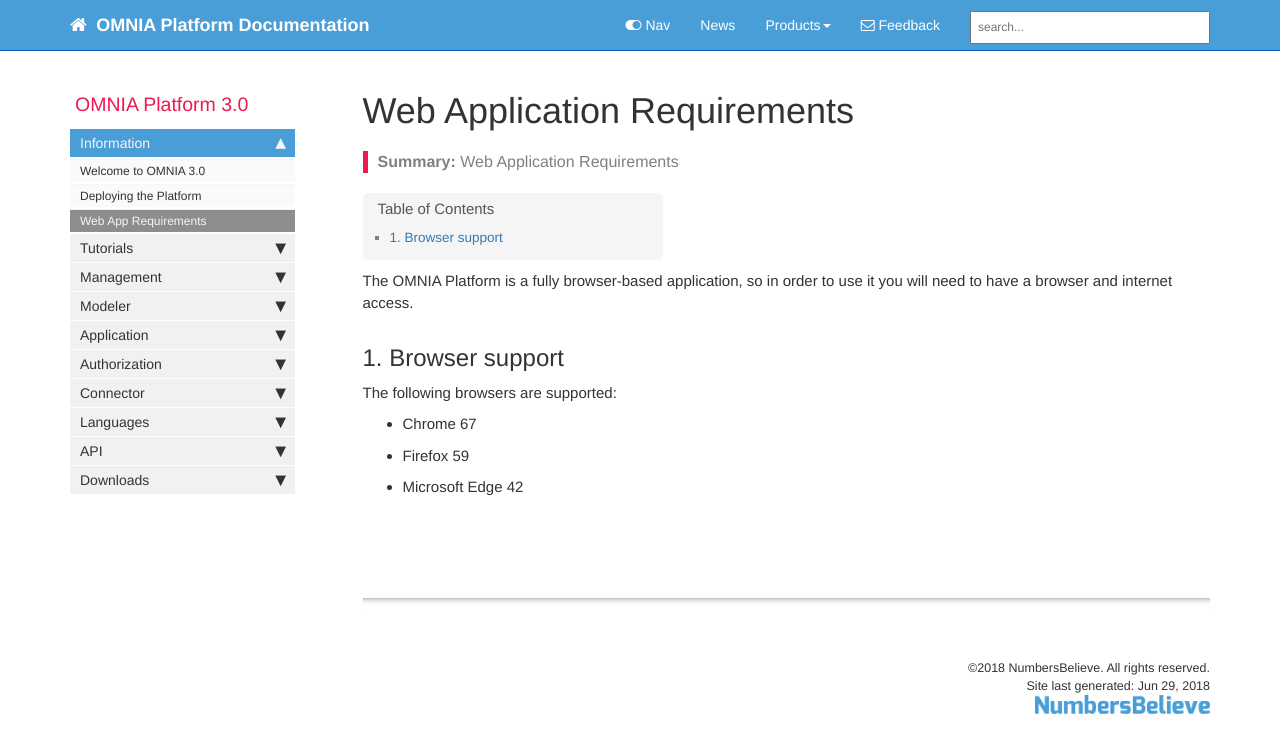
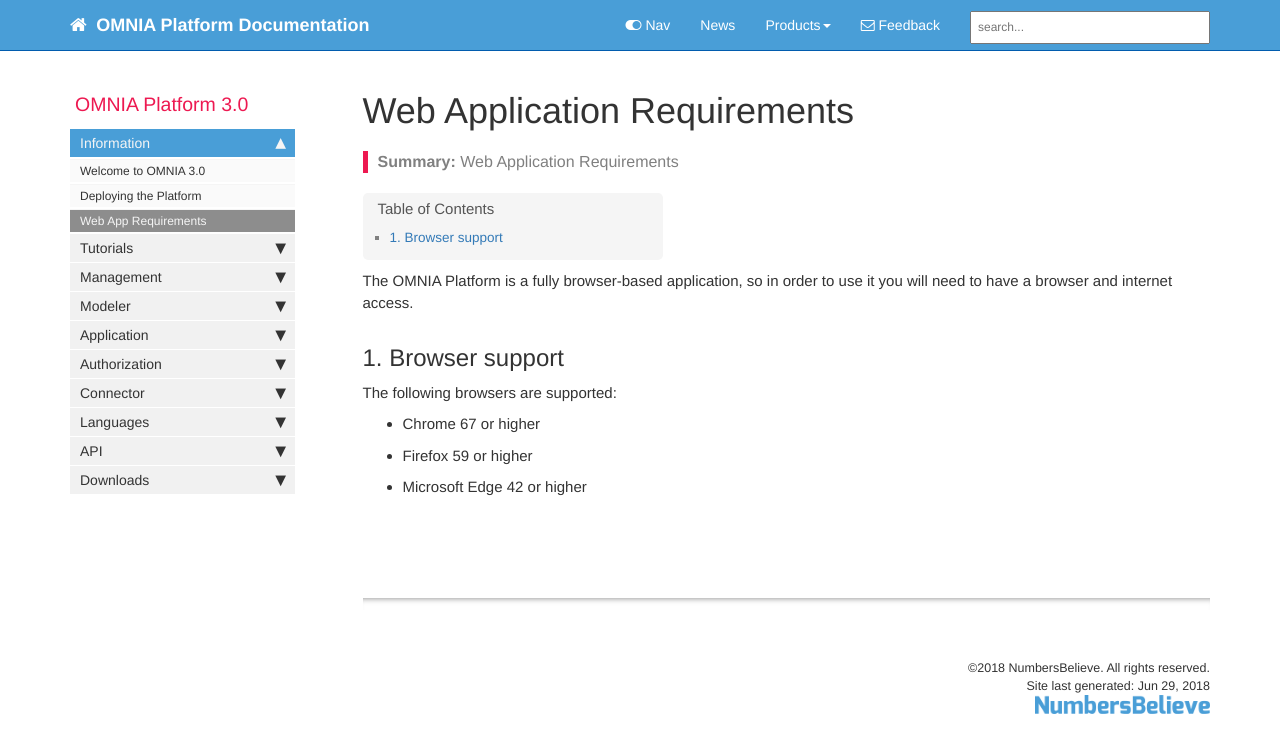
Before and after one commit to daniel8lopes/omnia3, a Jekyll site: the page built from docs/pages/omnia3/Introduction/omnia3_webapprequirements.md, in a window 1280 px wide. Shown: the top 753 px of the page. Built offline with Jekyll 4.4.1, drawn with Linux system fonts in a browser that asks for light colours; nearby versions of some CDN libraries; comment, search, counter and statistics services are not loaded.

Commit message:
Add text to brrowser support

```diff
--- a/docs/pages/omnia3/Introduction/omnia3_webapprequirements.md
+++ b/docs/pages/omnia3/Introduction/omnia3_webapprequirements.md
@@ -11,6 +11,6 @@ The OMNIA Platform is a fully browser-based application, so in order to use it y
 
 ## 1. Browser support
 The following browsers are supported:
-* Chrome 67
-* Firefox 59
-* Microsoft Edge 42
+* Chrome 67 or higher
+* Firefox 59 or higher
+* Microsoft Edge 42 or higher
```
